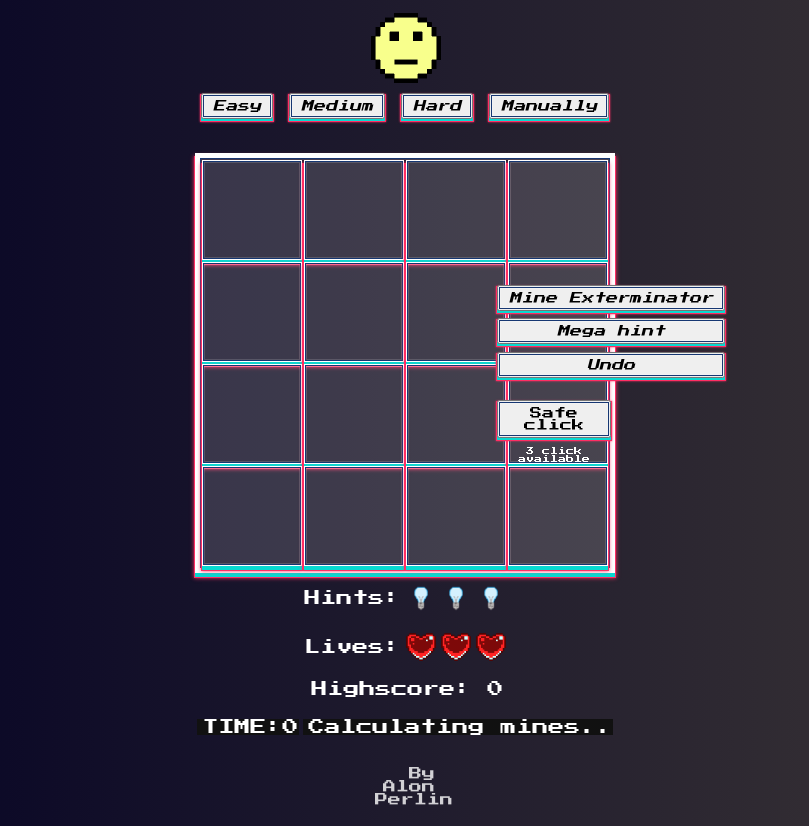
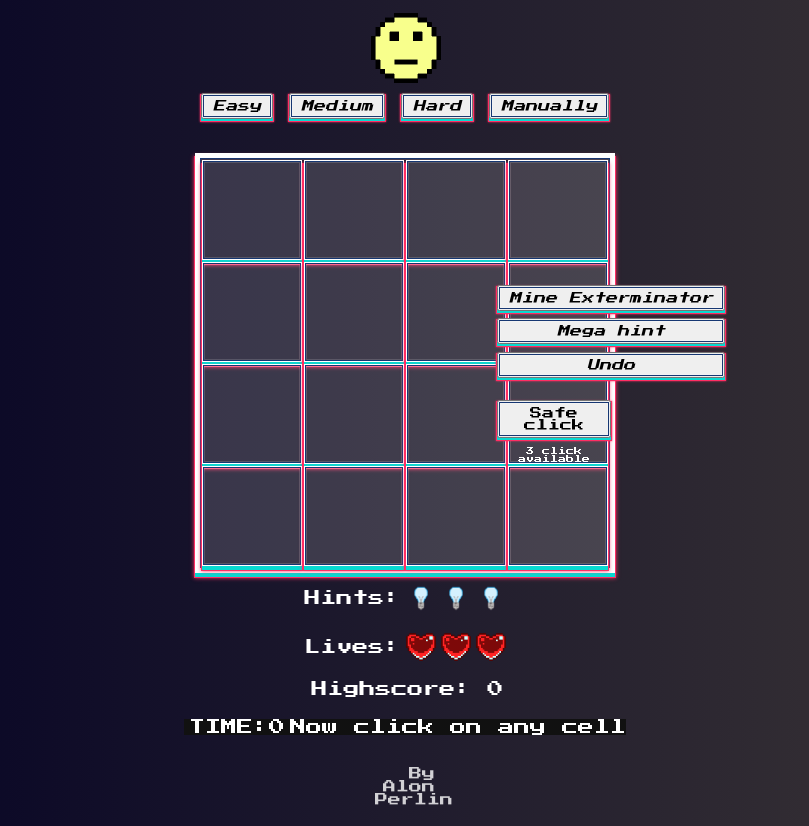
Before and after one commit to APerlinx/MineSweep-project, a plain HTML site: page index.html in a window 1280 px wide. Both pictures are taken after a click on the element 640 px from the left and 78 px from the top of the page. Shown: the part 30-856 px from the top of the page, without its empty margins (235-1044 px from the left). Drawn offline with Linux system fonts and the light colour scheme.

Commit message:
fixed css file

```diff
--- a/css/main2.css
+++ b/css/main2.css
@@ -53,6 +53,7 @@ td {
     font-size: 30px;
     margin: 0 auto;
     box-shadow: 0 0 0 1px var(--clr3) inset, 0 0 0 2px var(--clr4) inset, 0 4px 0 0 var(--clr5), 0 4px 0 1px var(--clr6), 0 4px 4px 1px var(--clr6);
+
 }
 
 td {
--- a/js/main.js
+++ b/js/main.js
@@ -274,7 +274,7 @@ function restartGame() {
   var strHTML = document.querySelector('#minescount')
   strHTML.innerHTML = 'Calculating mines'
   dotInterValid = setInterval(() => {
-    strHTML.innerHTML += '.'
+    strHTML.innerHTML = 'Now click on any cell'
   }, 1000);
   // Bug Alert : Hints background wont restore after restart
 
```
